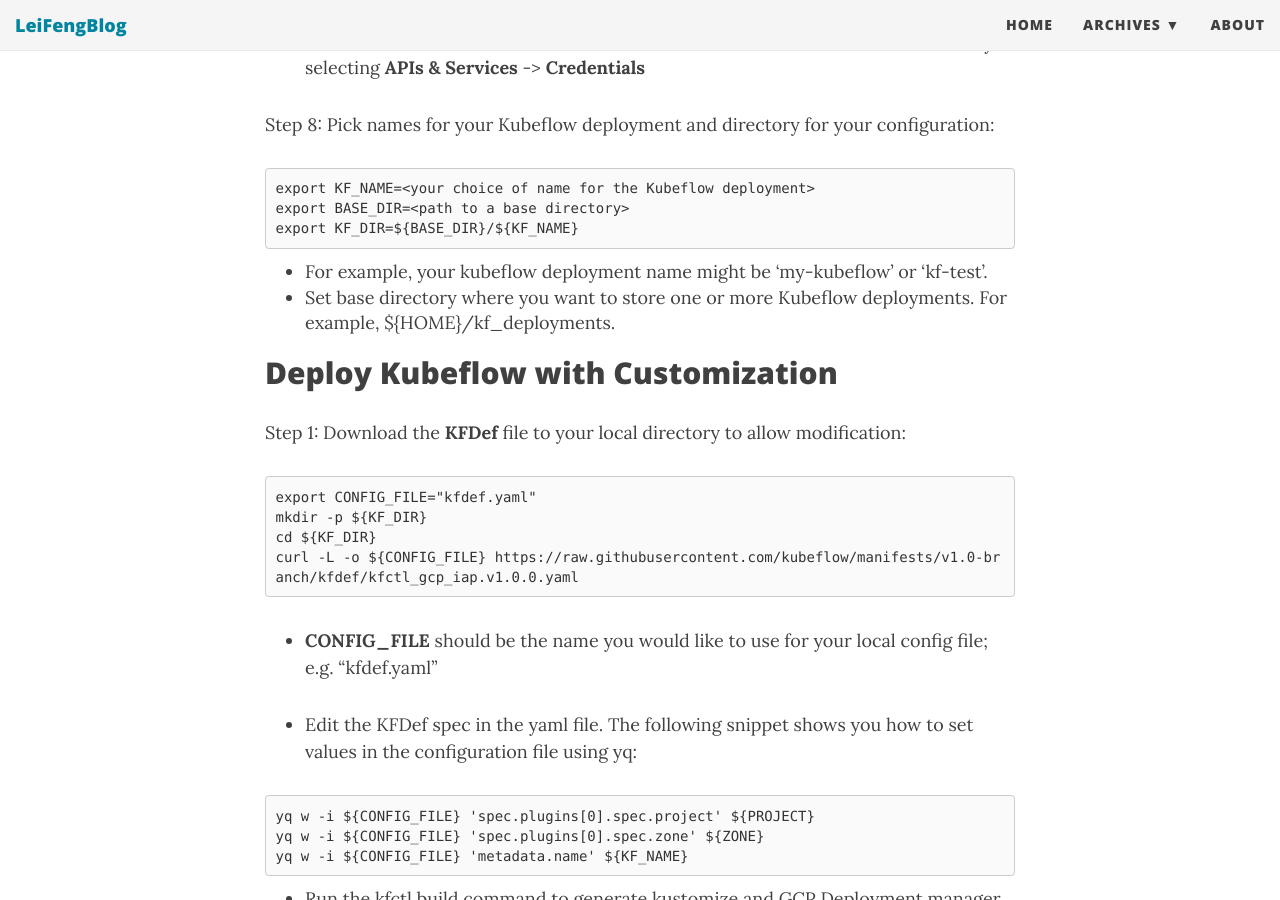
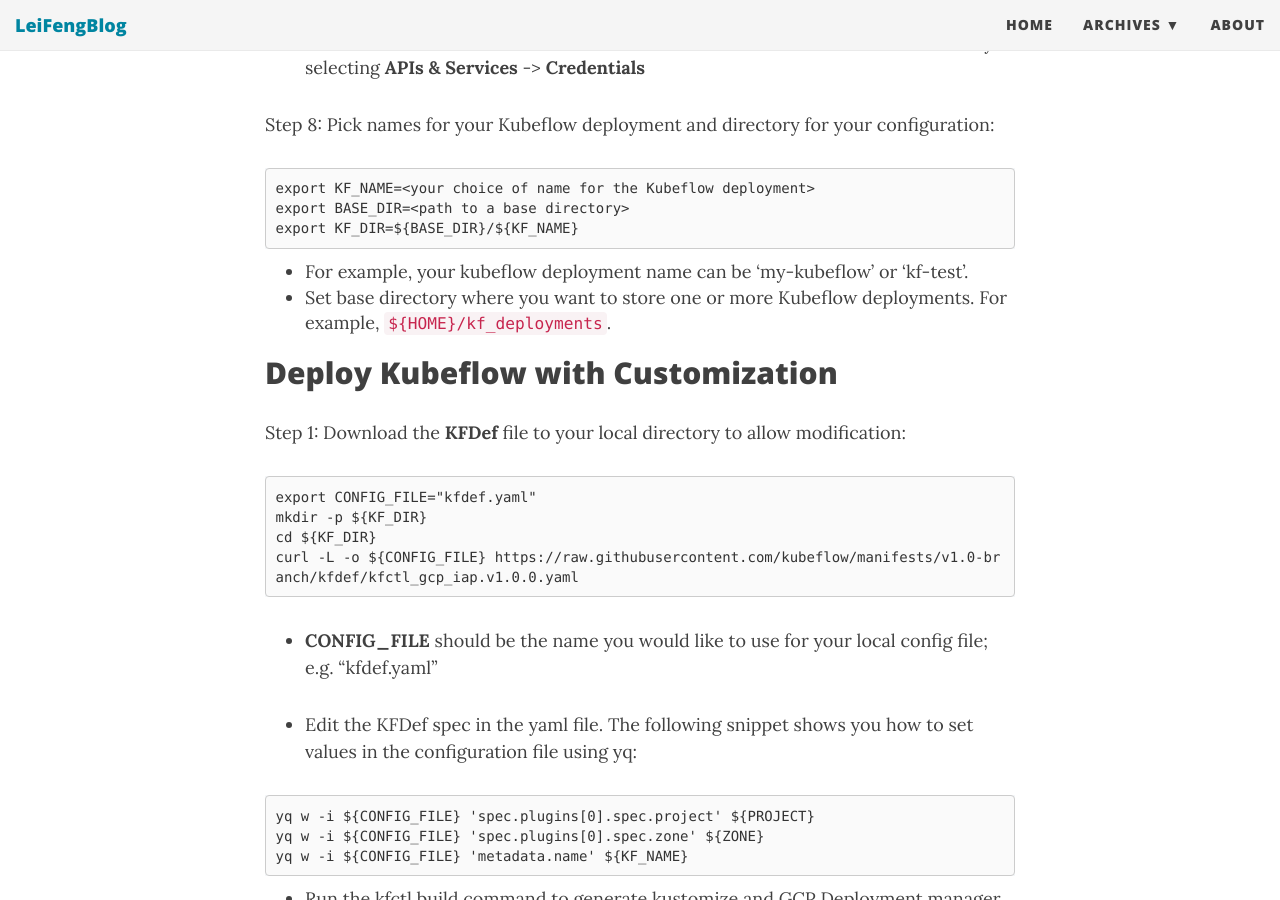
Before and after one commit to stonefl/stonefl.github.io, a Jekyll site: the page built from _posts/2020-03-16-setup-kubeflow-cluster-in-shared-vpc-on-google-cloud-platform.md, in a window 1280 px wide and 900 px high, scrolled down 2131 px. Built offline with Jekyll 4.4.1, drawn with Linux system fonts in a browser that asks for light colours; nearby versions of some CDN libraries; comment, search, counter and statistics services are not loaded.

Commit message:
Update 2020-03-16-setup-kubeflow-cluster-in-shared-vpc-on-google-cloud-platform.md

````diff
--- a/_posts/2020-03-16-setup-kubeflow-cluster-in-shared-vpc-on-google-cloud-platform.md
+++ b/_posts/2020-03-16-setup-kubeflow-cluster-in-shared-vpc-on-google-cloud-platform.md
@@ -70,8 +70,8 @@
 export BASE_DIR=<path to a base directory>
 export KF_DIR=${BASE_DIR}/${KF_NAME}
 ```
-* For example, your kubeflow deployment name might be ‘my-kubeflow’ or ‘kf-test’.
-* Set base directory where you want to store one or more Kubeflow deployments. For example, ${HOME}/kf_deployments.
+* For example, your kubeflow deployment name can be ‘my-kubeflow’ or ‘kf-test’.
+* Set base directory where you want to store one or more Kubeflow deployments. For example, `${HOME}/kf_deployments`.
 
 
 ## Deploy Kubeflow with Customization
````
